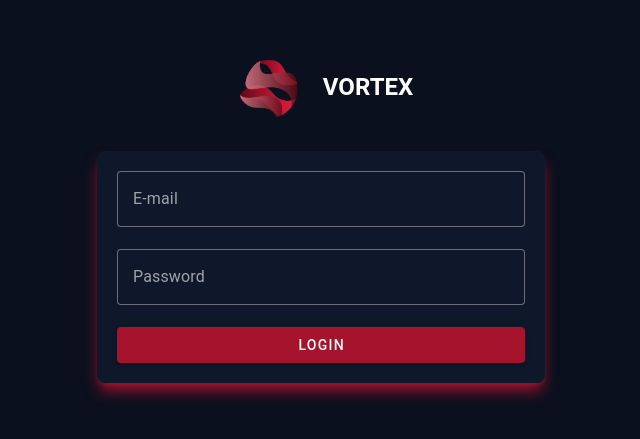
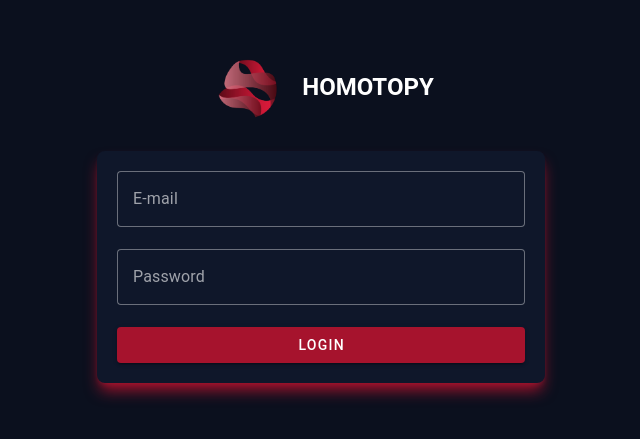
Before and after one commit to filipkotlowski/Homotopy, a Vue app in the folder frontend/: page /login in a window 1280 px wide. Shown: the part 185-624 px from the top of the page, without its empty margins (319-959 px from the left). Built offline with nearby package versions, Linux system fonts and the light colour scheme; no server answers; what tailwindcss-animated would draw is missing.

Commit message:
Feature: change name of app

```diff
--- a/frontend/src/components/navigation/vertical/VerticalNavbarLogo.vue
+++ b/frontend/src/components/navigation/vertical/VerticalNavbarLogo.vue
@@ -4,6 +4,6 @@
 <template>
     <div class="flex items-center mb-6 text-base font-semibold text-gray-900 uppercase my-2 text-white">
         <img class="w-16 h-12 mr-2" src="@/assets/logo.png" alt="logo">
-            Pageforge
+            Homotopy
     </div>
 </template>
--- a/frontend/src/views/client/LoginView.vue
+++ b/frontend/src/views/client/LoginView.vue
@@ -40,7 +40,7 @@ const validateForm = () => {
         <div class="flex flex-col items-center justify-center px-6 py-8 mx-auto h-screen lg:py-0">
             <span class="flex items-center mb-6 text-2xl font-semibold text-white uppercase">
                 <img class="h-20 mr-2" src="@/assets/logo.png" alt="logo">
-                Vortex
+                Homotopy
             </span>
             <div class="w-full bg-dark-secondary rounded-lg p-5 sm:max-w-md shadow-lg shadow-primary  text-white">
                 <v-form @submit.prevent="validateForm">
```
Also changed, not shown: 1 other file (tests, documents, lock files or other folders).
